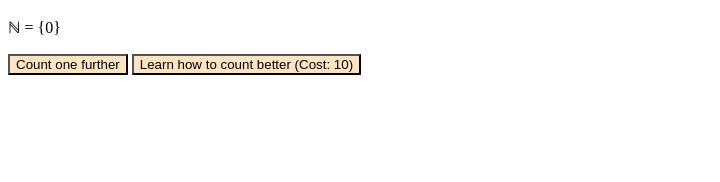
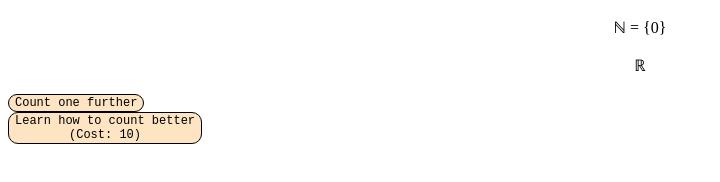
Before and after one commit to pburer8/Incremental_Game, a plain HTML site: page index.html in a window 1280 px wide. Shown: the whole page, without its empty margins (0-720 px from the left). Drawn offline with Linux system fonts and the light colour scheme.

Commit message:
added some CSS

```diff
--- a/index.html
+++ b/index.html
@@ -6,9 +6,15 @@
         <link rel="stylesheet" href="styles.css">
     </head>
     <body>
-        <p id="nat">&#8469; = {0}</p>
-        <button onclick = "incNat()">Count one further</button>
-        <button id="learn_nat" onclick = "learnNat()">Learn how to count better (Cost: 10)</button>
+        <div id="resources">
+            <p id="nat">&#8469; = {0}</p>
+            <p id="real">&#8477;</p>
+        </div>
+        <div>
+            <button onclick = "incNat()">Count one further</button>
+            <br>
+            <button id="learn_nat" onclick = "learnNat()">Learn how to count better<br>(Cost: 10)</button>
+        </div>
     </body>
     <script src="main.js" charset="utf-8" type="text/javascript"></script>
 </html>
--- a/main.js
+++ b/main.js
@@ -46,6 +46,6 @@ function learnNat()
         natDisplay()
         data.learn_nat += 1
         data.learn_nat_cost *= 2
-        document.getElementById("learn_nat").innerHTML = "Learn how to count better (Cost: " + data.learn_nat_cost + ")"
+        document.getElementById("learn_nat").innerHTML = "Learn how to count better<br>(Cost: " + data.learn_nat_cost + ")"
     }
 }
--- a/styles.css
+++ b/styles.css
@@ -1,4 +1,16 @@
 button
 {
-    background-color:bisque
+    background-color:bisque;
+    border:1px solid black;
+    font-family:'Courier New', Courier, monospace;
+    font-size: 12px;
+    border-radius: 10px
 }
+
+#resources
+{
+    width: 100%;
+    align-items: center;
+    margin:auto;
+    text-align:center;
+}
```
